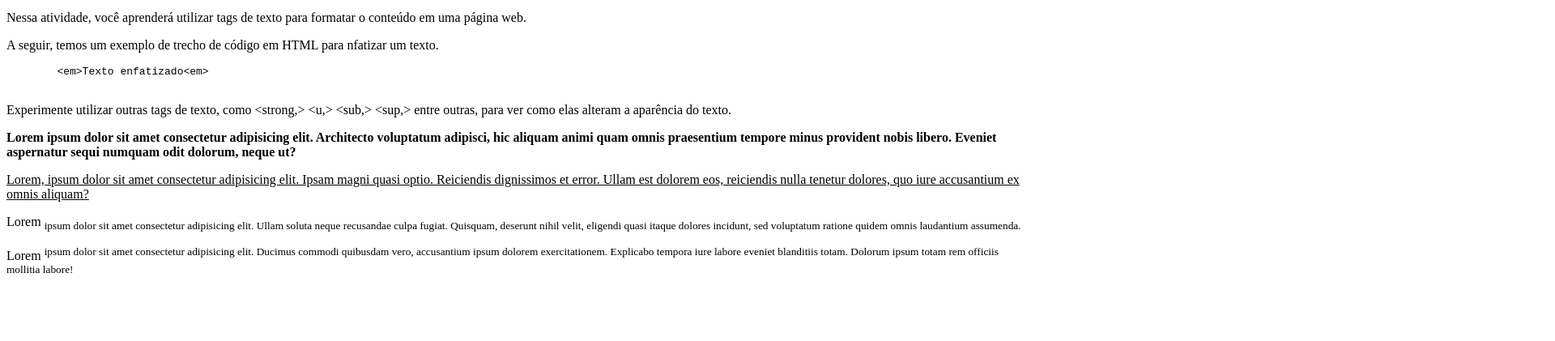
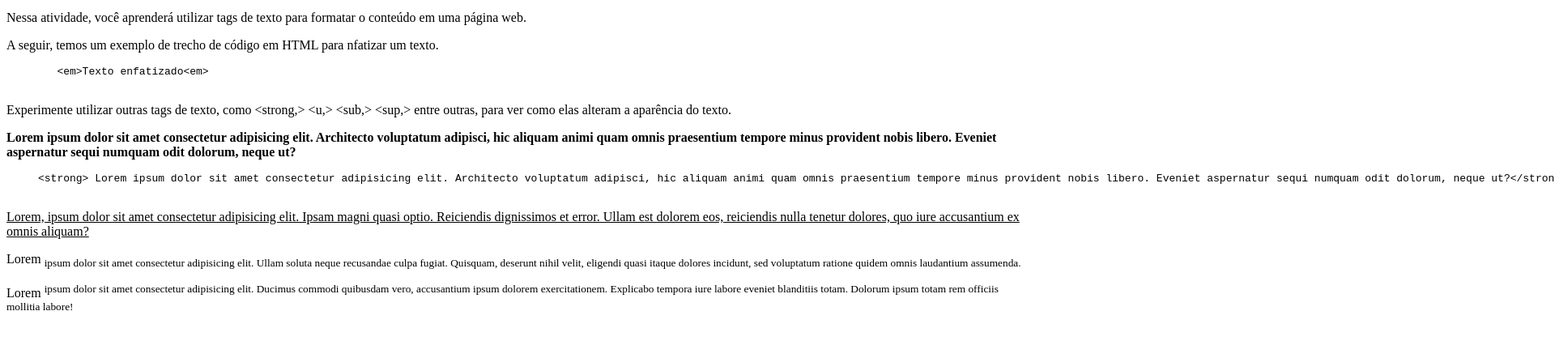
Before and after one commit to KetelynSousa/atividades-SoulCode-Porto, a plain HTML site: page atividade200623.html in a window 1280 px wide. Shown: the part 85-506 px from the top of the page at 81% size, 1920 px wide, since content can reach past the window. Drawn offline with Linux system fonts and the light colour scheme.

Commit message:
finalizado

```diff
--- a/atividade200623.html
+++ b/atividade200623.html
@@ -22,6 +22,9 @@
     <p>
         <strong> Lorem ipsum dolor sit amet consectetur adipisicing elit. Architecto voluptatum adipisci, hic aliquam animi quam omnis praesentium tempore minus provident nobis libero. Eveniet aspernatur sequi numquam odit dolorum, neque ut?</strong>
     </p>
+    <pre>
+     &lt;strong&gt; Lorem ipsum dolor sit amet consectetur adipisicing elit. Architecto voluptatum adipisci, hic aliquam animi quam omnis praesentium tempore minus provident nobis libero. Eveniet aspernatur sequi numquam odit dolorum, neque ut?&lt;/strong&gt;
+    </pre>
 
     <p>
         <u>Lorem, ipsum dolor sit amet consectetur adipisicing elit. Ipsam magni quasi optio. Reiciendis dignissimos et error. Ullam est dolorem eos, reiciendis nulla tenetur dolores, quo iure accusantium ex omnis aliquam?</u>
```
